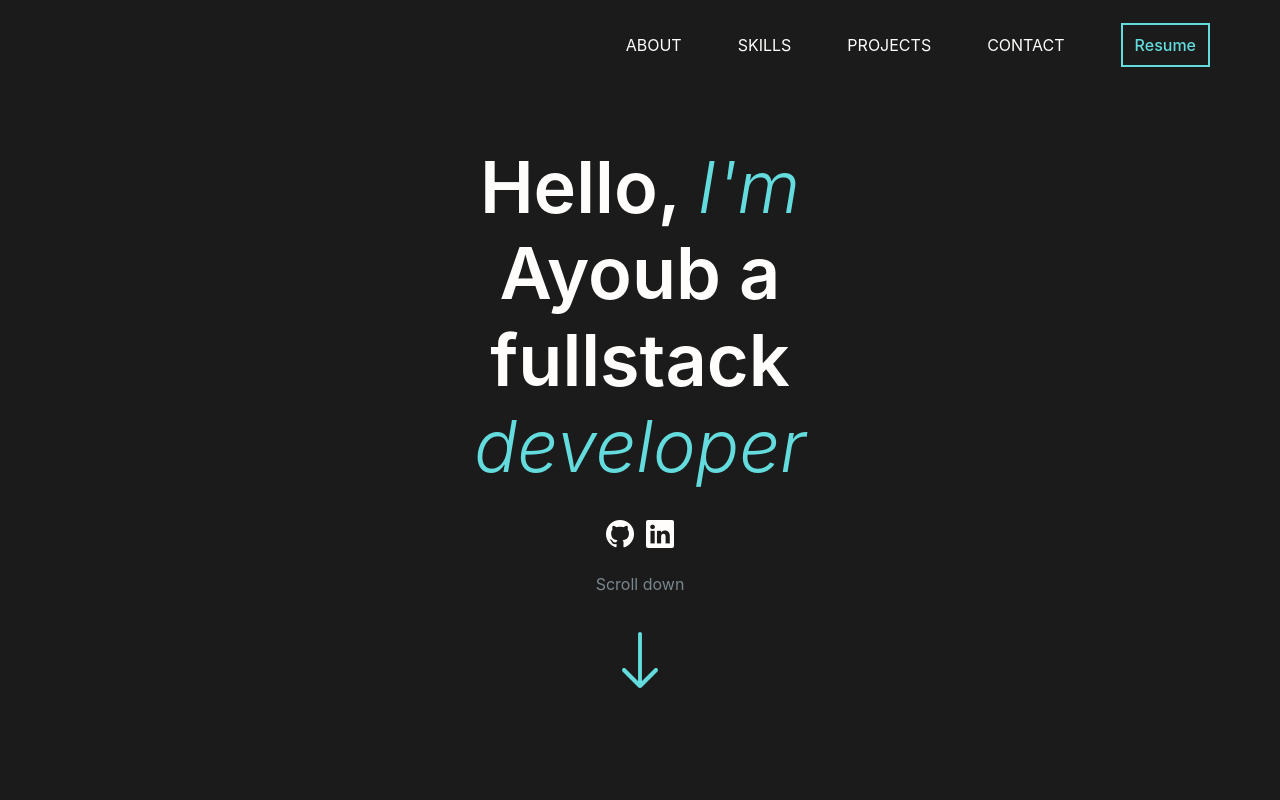
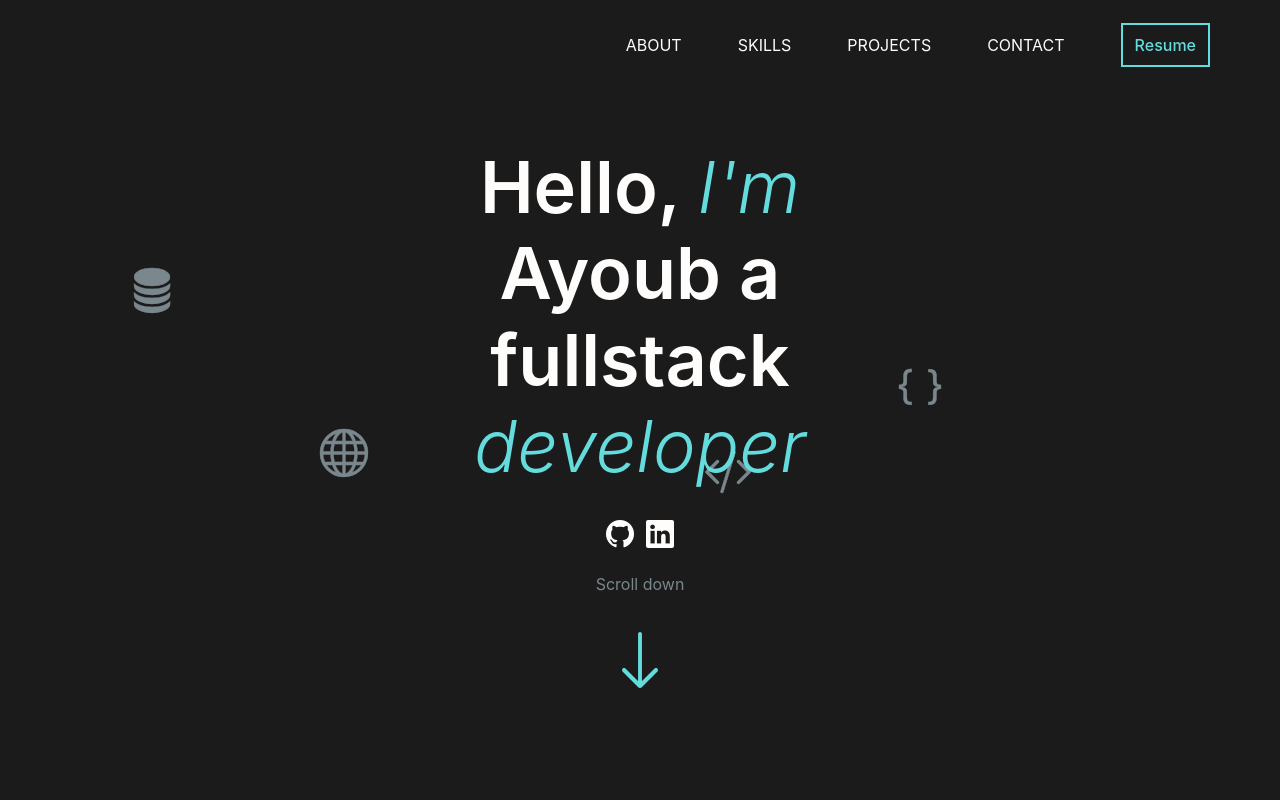
Before and after one commit to AyouubElb/portfolio, a Vue app: page / in a window 1280 px wide. Shown: the top 800 px of the page. Built offline with nearby package versions, Linux system fonts and the light colour scheme.

Commit message:
Update HomeView.vue

```diff
--- a/src/views/HomeView.vue
+++ b/src/views/HomeView.vue
@@ -7,6 +7,18 @@
       data-aos-easing="ease-in-out"
       data-aos-offset="50"
     >
+          <div class="header-icon">
+        <i class="bi bi-database-fill"></i>
+      </div>
+      <div class="header-icon">
+        <i class="bi bi-globe"></i>
+      </div>
+      <div class="header-icon">
+        <i class="bi bi-code-slash"></i>
+      </div>
+      <div class="header-icon">
+        <i class="bi bi-braces"></i>
+      </div>
       <div class="home-header-text d-flex flex-column">
         <h1>
           Hello,
@@ -388,6 +400,31 @@ const scrollPage = (targetElement) => {
 .home-container .home-header {
   padding: 54px 64px;
 }
+  .header-icon {
+  position: absolute;
+  z-index: -1;
+}
+.header-icon i {
+  position: absolute;
+  color: #7a878d;
+  font-size: 3rem;
+  -webkit-text-stroke: 0.4px;
+}
+.home-header .header-icon:first-of-type {
+  left: 10%;
+  top: 25%;
+}
+.home-header .header-icon:nth-of-type(2) {
+  left: 25%;
+}
+.home-header .header-icon:nth-of-type(3) {
+  right: 45%;
+  bottom: 47%;
+}
+.home-header .header-icon:nth-of-type(4) {
+  right: 30%;
+  top: 40%;
+}
 .home-header .home-header-text {
   width: 550px;
 }
```
